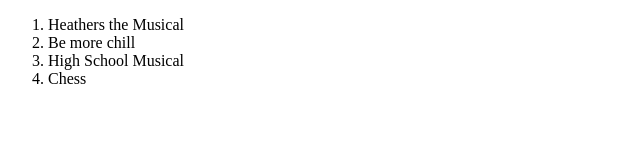
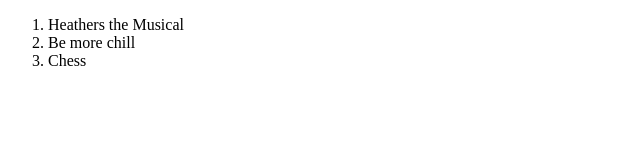
Before and after one commit to TomByrneFP/myfirstrep, a plain HTML site: page index.html in a window 1280 px wide. Shown: the whole page, without its empty margins (0-640 px from the left). Drawn offline with Linux system fonts and the light colour scheme.

Commit message:
Remove High School Musical

```diff
--- a/index.html
+++ b/index.html
@@ -9,7 +9,6 @@
     <ol>
         <li>Heathers the Musical</li>
         <li>Be more chill</li>
-        <li>High School Musical</li>
         <li>Chess</li>
     </ol>
 </body>
```
